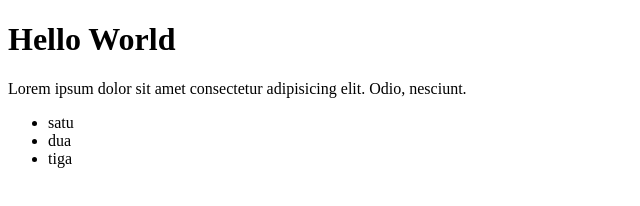
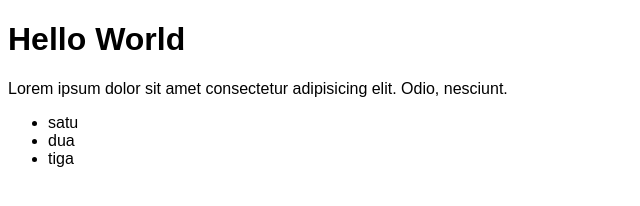
Before and after one commit to kaoyhat/yayat-git-test2, a plain HTML site: page index.html in a window 1280 px wide. Shown: the whole page, without its empty margins (0-640 px from the left). Drawn offline with Linux system fonts and the light colour scheme.

Commit message:
menambahkan file css

```diff
--- a/index.html
+++ b/index.html
@@ -4,6 +4,7 @@
     <meta charset="UTF-8" />
     <meta http-equiv="X-UA-Compatible" content="IE=edge" />
     <meta name="viewport" content="width=device-width, initial-scale=1.0" />
+    <link rel="stylesheet" href="style.css" />
     <title>Coba GIT remote</title>
   </head>
   <body>
--- /dev/null
+++ b/style.css
@@ -0,0 +1,3 @@
+body{
+    font-family: Arial, Helvetica, sans-serif;
+}
```
